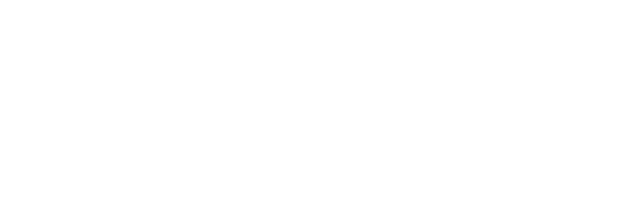
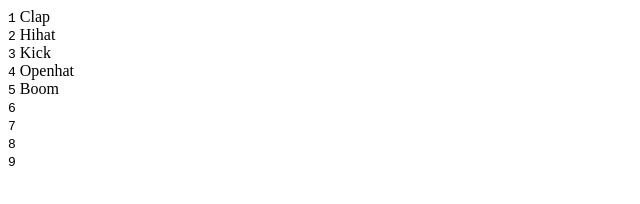
Before and after one commit to leanfj/js-30-days, a plain HTML site: page day1/index.html in a window 1280 px wide. Shown: the whole page, without its empty margins (0-640 px from the left). Drawn offline with Linux system fonts and the light colour scheme.

Commit message:
Add index and gitignore

```diff
--- a/day1/index.html
+++ b/day1/index.html
@@ -7,6 +7,71 @@
   <title>Day 1 Javascript Drum kit</title>
 </head>
 <body>
+  <div class="keys">
+    <div data-key="97" class="key">
+      <kbd>1</kbd>
+      <span class="sound">Clap</span>
+    </div>
+  </div>
+  <div class="keys">
+    <div data-key="98" class="key">
+      <kbd>2</kbd>
+      <span class="sound">Hihat</span>
+    </div>
+  </div>
+  <div class="keys">
+    <div data-key="99" class="key">
+      <kbd>3</kbd>
+      <span class="sound">Kick</span>
+    </div>
+  </div>
+  <div class="keys">
+    <div data-key="100" class="key">
+      <kbd>4</kbd>
+      <span class="sound">Openhat</span>
+    </div>
+  </div>
+  <div class="keys">
+    <div data-key="101" class="key">
+      <kbd>5</kbd>
+      <span class="sound">Boom</span>
+    </div>
+  </div>
+  <div class="keys">
+    <div data-key="102" class="key">
+      <kbd>6</kbd>
+      <span class="sound"></span>
+    </div>
+  </div>
+  <div class="keys">
+    <div data-key="103" class="key">
+      <kbd>7</kbd>
+      <span class="sound"></span>
+    </div>
+  </div>
+  <div class="keys">
+    <div data-key="104" class="key">
+      <kbd>8</kbd>
+      <span class="sound"></span>
+    </div>
+  </div>
+  <div class="keys">
+    <div data-key="105" class="key">
+      <kbd>9</kbd>
+      <span class="sound"></span>
+    </div>
+  </div>
+
+<audio data-key="97" src="sounds/"></audio>
+<audio data-key="98" src="sounds/"></audio>
+<audio data-key="99" src="sounds/"></audio>
+<audio data-key="100" src="sounds/"></audio>
+<audio data-key="101" src="sounds/"></audio>
+<audio data-key="102" src="sounds/"></audio>
+<audio data-key="103" src="sounds/"></audio>
+<audio data-key="104" src="sounds/"></audio>
+<audio data-key="105" src="sounds/"></audio>
+
 
 </body>
 </html>
```
Also changed, not shown: 1 other file.
